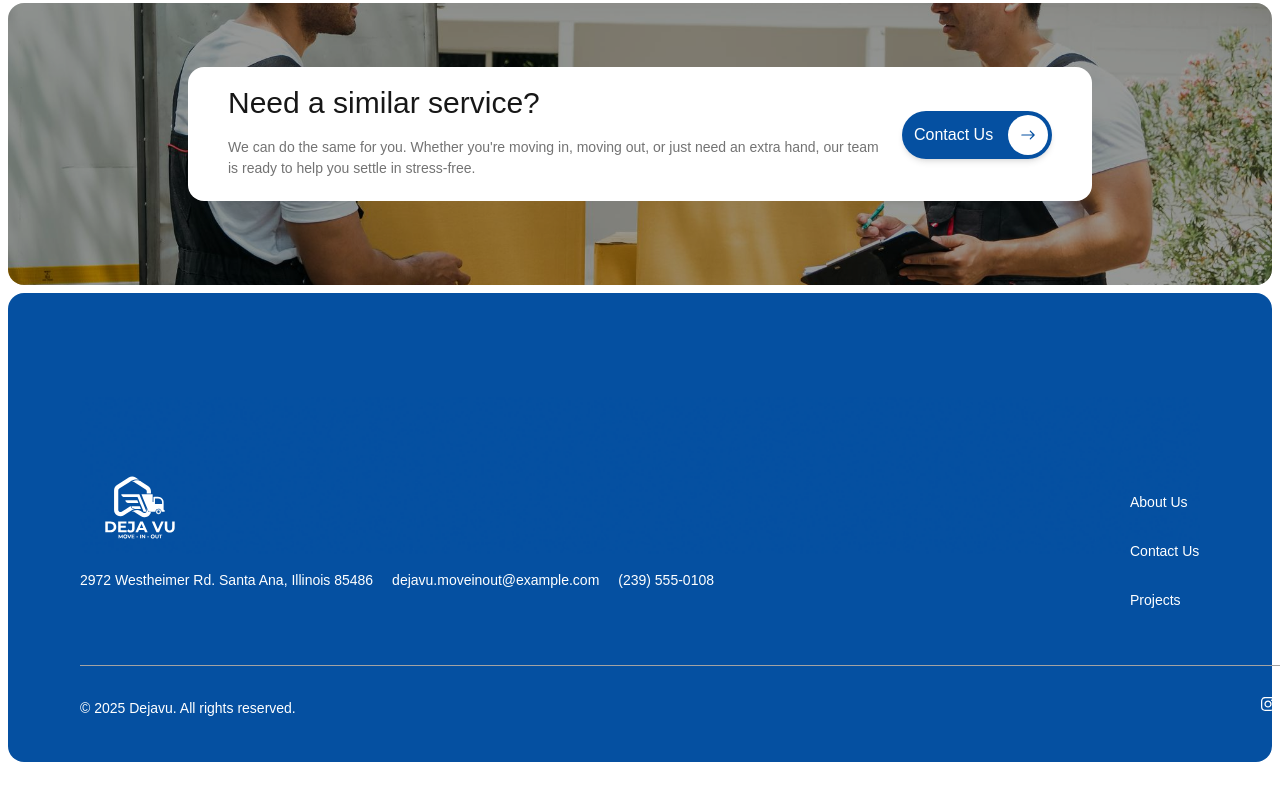
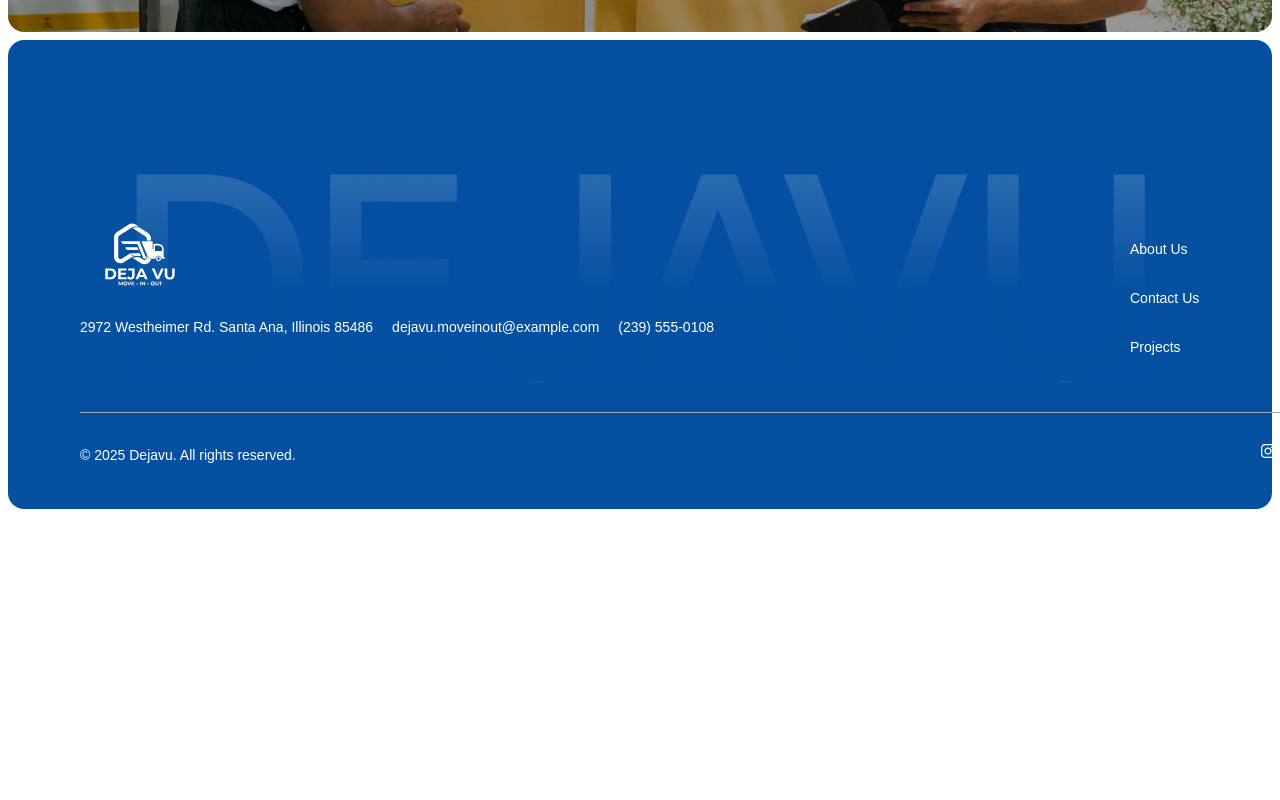
Before and after one commit to S0liddreams/dejavu-website, a Next.js app: page /projects/Move-In-Concierge in a window 1280 px wide. Shown: the part 2398-3198 px from the top of the page. After the commit the page ends 2915 px from the top, so only its background shows below. Built offline with nearby package versions, Linux system fonts and the light colour scheme; a web font is replaced by a local one.

Commit message:
update on logo
update on logo

```diff
--- a/src/components/Footer/Footer.jsx
+++ b/src/components/Footer/Footer.jsx
@@ -8,7 +8,7 @@ import { LuFacebook } from "react-icons/lu";
 const Footer = () => {
   return (
     <div className="w-full lg:h-[469px] h-[603px] bg-[#0550A1]    py-[40px] px-[20px] lg:py-[64px] lg:px-[72px] rounded-[16px] mt-[8px]">
-      <div className="bg-footerMD-image lg:bg-footer-image">
+      <div className=" bg-footer-image">
       <div className="xl:w-[1296px]  mx-auto  ">
         <div className=" h-[410px] lg:h-[268px]  lg:flex lg:flex-row justify-between mt-[40px] lg:mt-[40px]  items-center">
           <div className=" lg:gap-[26px] gap-[40px] grid xl:w-[634px] lg:w-[534px] md:w-full min-w-[305px]  h-fit">
--- a/src/components/Header/Header.jsx
+++ b/src/components/Header/Header.jsx
@@ -7,7 +7,7 @@ import Link from "next/link";
 const Header = () => {
   return (
     <div className="lg:w-full mx-0 lg:flex items-center  ">
-      <div className="w-full lg:h-[72px]  p-[16px] lg:flex lg:justify-between">
+      <div className="w-full lg:h-[72px]  p-[16px] lg:px-0 lg:flex lg:justify-between">
         <div>
           <Link href="/">
           <Image
@@ -15,7 +15,7 @@ const Header = () => {
             alt="Logo"
             width={56}
             height={24}
-            className="w-[56px] h-[24px] lg:w-[142px] lg:h-[40px] hidden lg:block"
+            className="w-[56px] h-[24px] lg:w-[175px] lg:h-[56px] hidden lg:block"
           />
           </Link>
         </div>
--- a/src/components/HeroComponent/HeroComponent.jsx
+++ b/src/components/HeroComponent/HeroComponent.jsx
@@ -5,9 +5,9 @@ import { IoIosArrowRoundForward } from "react-icons/io";
 
 export default function HeroComponent() {
   return (
-    <div className="lg:w-full bg-hero-image lg:h-[800px] h-[748px] rounded-[16px]  ">
+    <div className="lg:w-full bg-hero-image  h-[748px] rounded-[16px]  ">
 
-      <div className=" w-full h-full bg-[#00000066]  lg:gap-[88px] lg:px-[64px] lg:pb-[64px] rounded-[16px]">
+      <div className=" w-full h-full flex flex-col bg-[#00000066]  lg:gap-[88px] lg:px-[64px] lg:pb-[64px] rounded-[16px]">
         <Header />
         <div className="lg:h-[584px]  lg:w-full  h-[608px] bg-transparent p-[16px] lg:px-[0px]  flex flex-col justify-between ">
           <div className="lg:w-[746px] lg:h-[172px] w-[335px] mt-[50px] lg:mb-2">
--- a/src/components/projectPageComponent/ProjectComponent.jsx
+++ b/src/components/projectPageComponent/ProjectComponent.jsx
@@ -17,11 +17,11 @@ const serviceTypes = [
 
 export default function ProjectComponent({ project }) {
   return (
-    <div className="w-full h-full main-container">
-      <div className="lg:h-[1001px] h-full lg:pt-[8px] pt-[4px] px-[20px] pb-[40px] gap-[8px] lg:px-[72px] lg:pb-[64px] lg:gap-[24px] flex flex-col">
+    <div className="w-full h-full p-2">
+      <div className="h-[748px] lg:pt-[8px] pt-[4px] px-[20px] pb-[40px] gap-[8px] lg:px-[72px]  lg:gap-[24px] flex flex-col">
         <Header2 />
 
-        <div className=" relative w-full h-[833px] p-[24px] flex flex-col lg:gap-[8px] lg:py-[48px] lg:px-[40px]  rounded-[16px] bg-[#E6EEF6]">
+        <div className=" relative w-full h-[833px] lg:h- p-[24px] flex flex-col lg:gap-[8px] lg:py-[48px] lg:px-[40px]  rounded-[16px] bg-[#E6EEF6]">
           <div className="hidden lg:block absolute  left-0 bg-projectpost-image  h-[80%] transparent w-full"></div>
           <div className="  lg:hidden absolute top-[-100px]  left-[55px]  bg-projectpostSm-image  h-[70%] transparent w-[250px] md:w-full"></div>
           {/**Hero section */}
```
